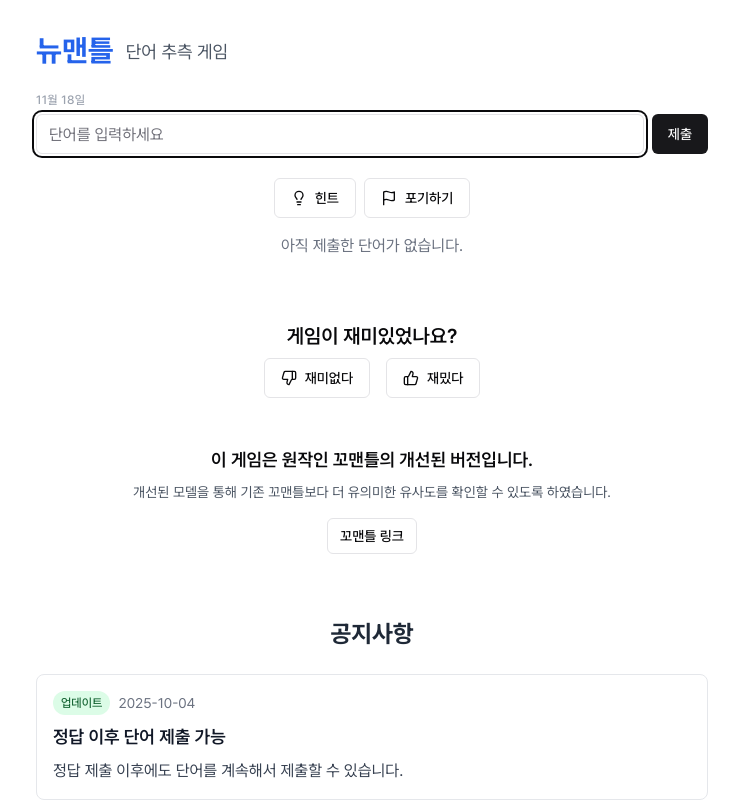
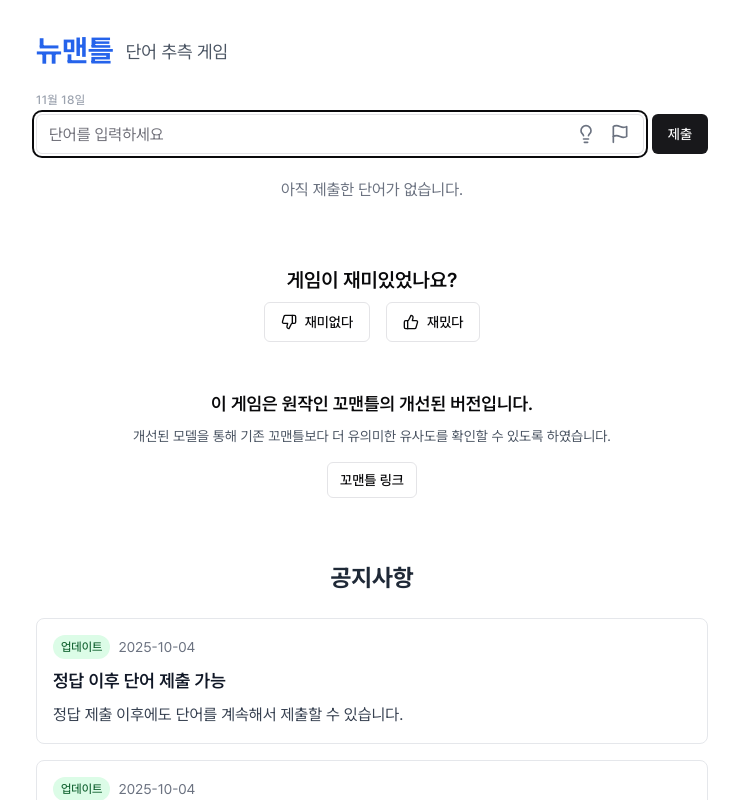
Before and after one commit to teambh25/newmantle-fe, a Next.js app: page / in a window 1280 px wide. Shown: the top 800 px of the page, without its empty margins (268-1007 px from the left). Built offline with nearby package versions, Linux system fonts and the light colour scheme.

Commit message:
힌트버튼과 포기버튼 단어 입력창에 통합

```diff
--- a/src/components/GiveUpButton.tsx
+++ b/src/components/GiveUpButton.tsx
@@ -64,23 +64,25 @@ const GiveUpButton: React.FC<GiveUpButtonProps> = ({
 
   return (
     <>
-      <TooltipProvider>
-        <Tooltip open={showTooltip}>
+      <TooltipProvider delayDuration={150}>
+        <Tooltip open={disabled ? showTooltip : undefined}>
           <TooltipTrigger asChild>
             <span>
               <Button
+                type="button"
                 onClick={handleClick}
                 disabled={disabled}
-                variant="outline"
-                className="flex items-center space-x-2 ml-2"
+                variant="ghost"
+                size="icon"
+                className="flex-shrink-0 w-8 h-8"
+                title=""
               >
-                <Flag size={16} />
-                <span>포기하기</span>
+                <Flag size={20} />
               </Button>
             </span>
           </TooltipTrigger>
           <TooltipContent>
-            <p>힌트를 먼저 사용해보세요!</p>
+            {disabled && showTooltip ? <p>힌트를 먼저 사용해보세요!</p> : <p>포기</p>}
           </TooltipContent>
         </Tooltip>
       </TooltipProvider>
--- a/src/components/HintButton.tsx
+++ b/src/components/HintButton.tsx
@@ -1,6 +1,12 @@
 import React from "react";
 import { Button } from "@/components/ui/button";
 import { Lightbulb } from "lucide-react";
+import {
+  Tooltip,
+  TooltipContent,
+  TooltipProvider,
+  TooltipTrigger,
+} from "@/components/ui/tooltip";
 
 interface HintButtonProps {
   onHintRequest: () => void;
@@ -9,15 +15,28 @@ interface HintButtonProps {
 
 const HintButton: React.FC<HintButtonProps> = ({ onHintRequest, disabled }) => {
   return (
-    <Button
-      onClick={onHintRequest}
-      disabled={disabled}
-      variant="outline"
-      className="flex items-center space-x-2"
-    >
-      <Lightbulb size={16} />
-      <span>힌트</span>
-    </Button>
+    <TooltipProvider delayDuration={150}>
+      <Tooltip>
+        <TooltipTrigger asChild>
+          <span>
+            <Button
+              type="button"
+              onClick={onHintRequest}
+              disabled={disabled}
+              variant="ghost"
+              size="icon"
+              className="flex-shrink-0 w-8 h-8"
+              title=""
+            >
+              <Lightbulb size={20} />
+            </Button>
+          </span>
+        </TooltipTrigger>
+        <TooltipContent>
+          <p>힌트</p>
+        </TooltipContent>
+      </Tooltip>
+    </TooltipProvider>
   );
 };
 
--- a/src/components/NewMantleForm/GameForm.tsx
+++ b/src/components/NewMantleForm/GameForm.tsx
@@ -11,6 +11,8 @@ interface GameFormProps {
   errorMessage: string | null;
   submitWord: () => void;
   displayDate?: string;
+  hintButton?: React.ReactNode;
+  giveUpButton?: React.ReactNode;
 }
 
 export const GameForm: React.FC<GameFormProps> = ({
@@ -22,6 +24,8 @@ export const GameForm: React.FC<GameFormProps> = ({
   errorMessage,
   submitWord,
   displayDate,
+  hintButton,
+  giveUpButton,
 }) => {
   const inputRef = useRef<HTMLInputElement>(null);
   const dummyInputRef = useRef<HTMLInputElement>(null);
@@ -83,12 +87,13 @@ export const GameForm: React.FC<GameFormProps> = ({
         aria-hidden="true"
       />
       <div className="flex space-x-2">
+        <div className="relative flex-grow flex items-center">
           <Input
             type="text"
             value={inputWord}
             onChange={handleInputChange}
             placeholder={errorMessage || "단어를 입력하세요"}
-          className={`flex-grow ${
+            className={`w-full pr-[80px] ${
               isError
                 ? "border-red-500 placeholder-red-500"
                 : "placeholder-gray-400"
@@ -99,6 +104,11 @@ export const GameForm: React.FC<GameFormProps> = ({
             autoCapitalize="none"
             autoCorrect="off"
           />
+          <div className="absolute right-2 flex items-center space-x-0.5 text-gray-500">
+            {hintButton}
+            {giveUpButton}
+          </div>
+        </div>
         <Button
           type="submit"
           disabled={isLoading}
--- a/src/components/NewMantleForm/index.tsx
+++ b/src/components/NewMantleForm/index.tsx
@@ -85,8 +85,7 @@ export default function NewMantleForm() {
           errorMessage={gameLogic.errorMessage}
           submitWord={gameLogic.submitWord}
           displayDate={displayDate}
-        />
-        <div className="w-full mb-4 flex justify-center">
+          hintButton={
             <HintButton
               onHintRequest={gameLogic.requestHint}
               disabled={
@@ -95,16 +94,18 @@ export default function NewMantleForm() {
                 gameLogic.givenUp
               }
             />
+          }
+          giveUpButton={
             <GiveUpButton
               onGiveUp={gameLogic.giveUp}
               disabled={
-              // gameLogic.hintUsed < 3 ||
                 gameLogic.gameCompleted || gameLogic.givenUp
               }
               onInitialConsonantHint={gameLogic.requestInitialConsonantHint}
               initialConsonantHintUsed={gameLogic.initialConsonantHintUsed}
             />
-        </div>
+          }
+        />
 
         <div className="w-full">
           {gameLogic.sortedWords.length > 0 ? (
```
Lines whose indentation alone changed are shown as unchanged.
